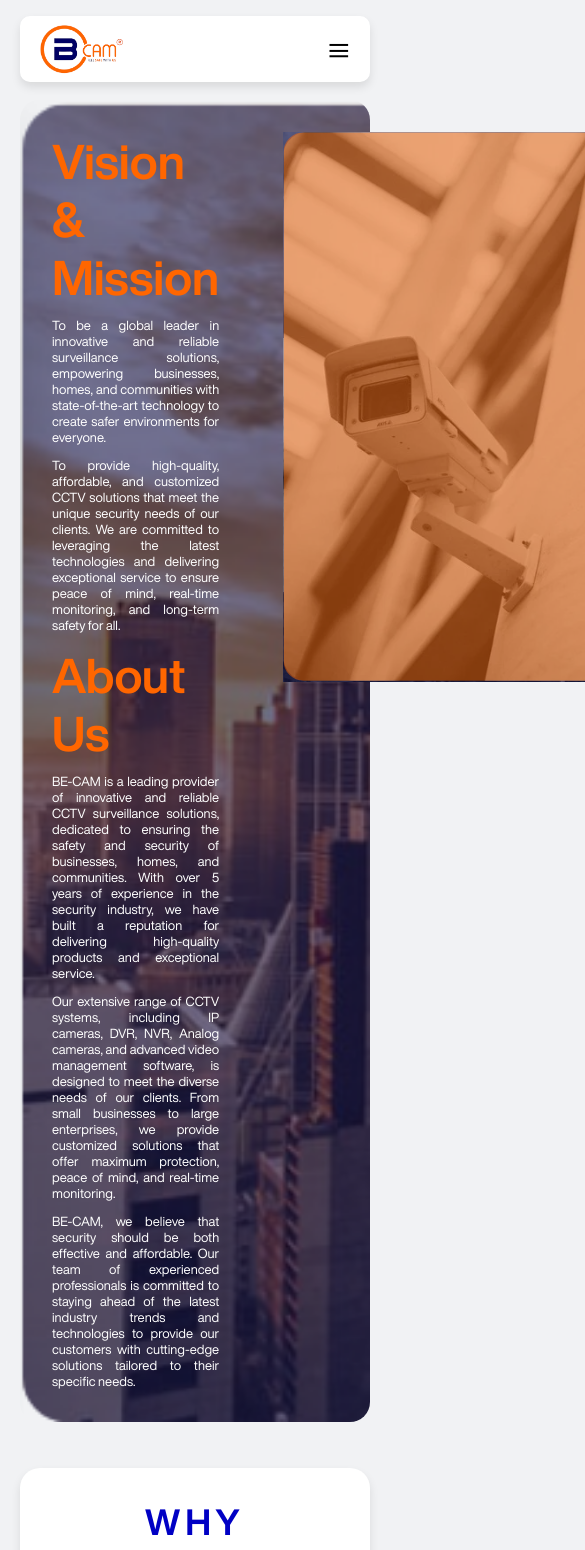
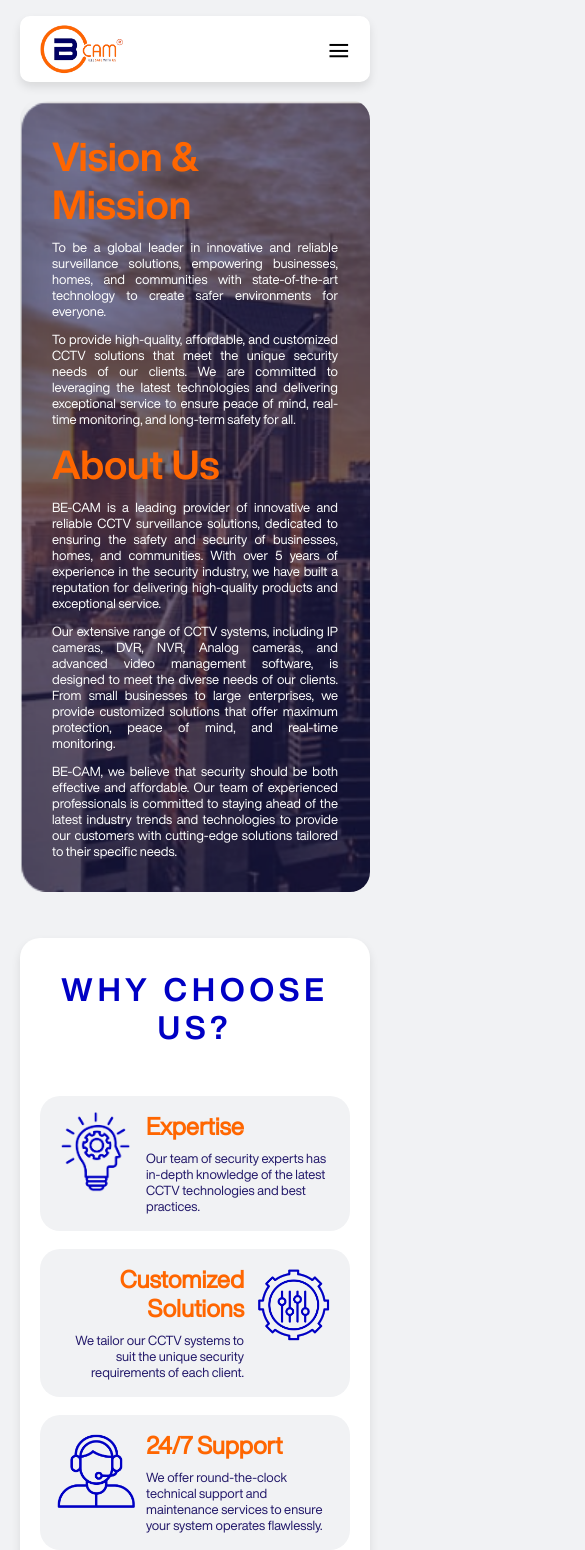
Before and after one commit to mg-mayankgautam/bcam, a React (Create React App) app: page /about in a window 390 px wide. Shown: the top 1550 px of the page, 585 px wide, since content can reach past the window. Built offline with nearby package versions, Linux system fonts and the light colour scheme.

Commit message:
about pg responsive

```diff
--- a/src/components/AboutPage/AboutUs/AboutUs.css
+++ b/src/components/AboutPage/AboutUs/AboutUs.css
@@ -32,10 +32,65 @@
     font-weight: 700;
     color: var(--primary);
     font-family: 'myfontbold';
+    text-align: left;
 }
 
 .aboutUsImg{
+    border-radius: 20px;
+    width: calc(100% - 64px);
     padding: 32px;
+}
+
+.aboutUsImg img{
+    object-fit: cover;
     border-radius: 20px;
-    height: 100%;
+    width: 100%;
+    /* margin: 32px; */
 }
+
+@media only screen and (max-width: 900px) {
+
+    .aboutUsBox{
+        grid-template-columns: 1fr 1fr;
+    }
+
+}
+
+@media only screen and (max-width: 780px) {
+    .AboutUs{
+        padding: 100px 20px 16px;
+    }
+
+    .aboutUsBox{
+        display: grid;
+        grid-template-columns: 1fr;
+    }
+
+    .aboutUsContent{
+        font-size: 13px;
+    }
+
+    .aboutHead{
+        font-size: 40px;
+    }
+
+    .aboutUsImg{
+        display: none;
+        width: calc(100% - 64px);
+        padding: 32px;
+        height: 200px;
+    }
+
+    .aboutUsImg img{
+        width: 100%;
+        height: 100%;
+        object-position: center;
+    }
+}
+
+
+@media only screen and (orientation: portrait) {
+    .aboutHead{
+        font-size: 40px;
+    }
+}
--- a/src/components/AboutPage/MissionVision/MissionVision.css
+++ b/src/components/AboutPage/MissionVision/MissionVision.css
@@ -55,16 +55,54 @@
     gap: 10px;
     justify-content: center;
 }
-.WCU_content.right{
+
+.WCU_content.right {
     align-items: flex-end;
 }
 
-.WCU_head{
+.WCU_head {
     font-size: 30px;
     font-weight: 700;
     color: var(--primary);
 }
-.WCU_text{
+
+.WCU_text {
     font-size: 15px;
     max-width: 500px;
 }
+
+
+@media only screen and (orientation: portrait) {
+    .MissionVision {
+        padding: 32px 20px;
+    }
+
+    .MV_head {
+        font-size: 32px;
+    }
+
+    .WCU_card {
+        grid-template-columns: 80px auto;
+        gap: 10px;
+        padding: 16px;
+        width: calc(100% - 32px);
+        align-self: stretch;
+    }
+
+    .WCU_card.right {
+        grid-template-columns: auto 80px;
+        align-self: stretch;
+    }
+
+    .WCU_head {
+        font-size: 24px;
+    }
+
+    .WCU_text {
+        font-size: 13px;
+    }
+
+    .WCU_img {
+        /* width: calc(100% - 10px); */
+    }
+}
```
Also changed, not shown: src/components/HomePage/Product/Product.css (+11 -10 lines).
